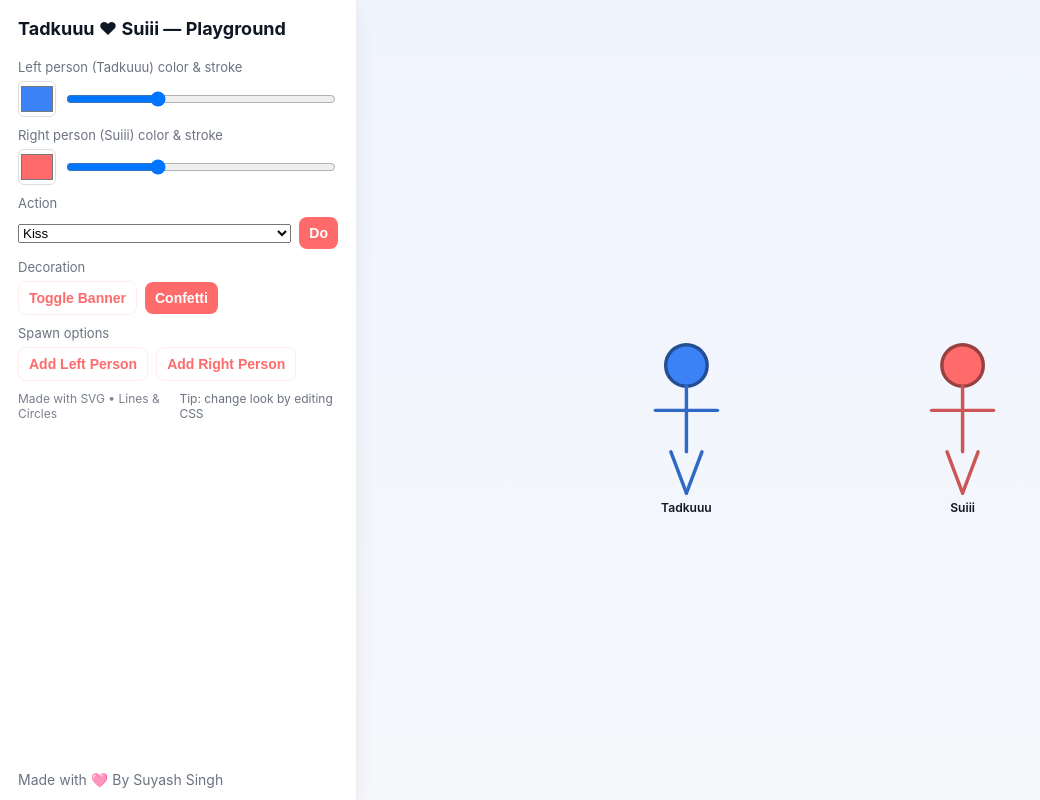
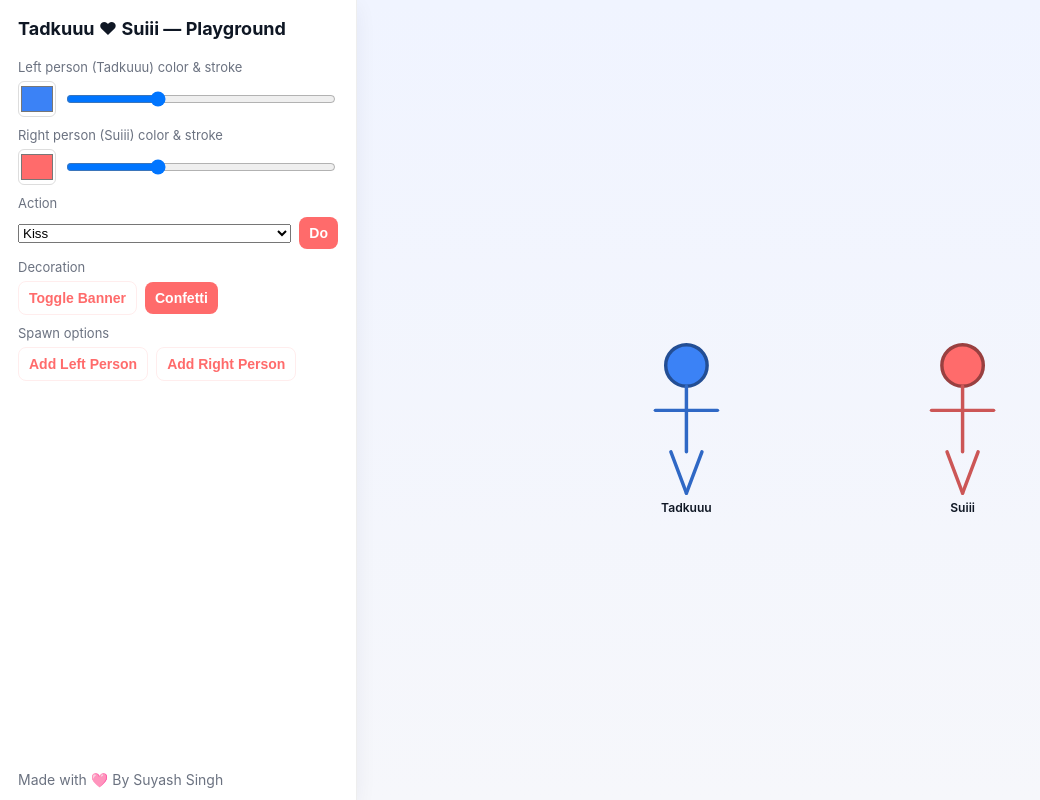
Before and after one commit to suyahd8902-star/Subi, a plain HTML site: page index.html in a window 1280 px wide. Shown: the whole page, without its empty margins (0-1040 px from the left). Drawn offline with Linux system fonts and the light colour scheme.

Commit message:
Update index.html

```diff
--- a/index.html
+++ b/index.html
@@ -103,8 +103,8 @@
       </div>
 
       <div class="flex-between">
-        <div class="footer-note">Made with SVG • Lines & Circles</div>
-        <div style="font-size:12px;color:var(--muted)">Tip: change look by editing CSS</div>
+        <div class="footer-note"></div>
+        <div style="font-size:12px;color:var(--muted)"></div>
       </div>
     </div>
   </aside>
```
